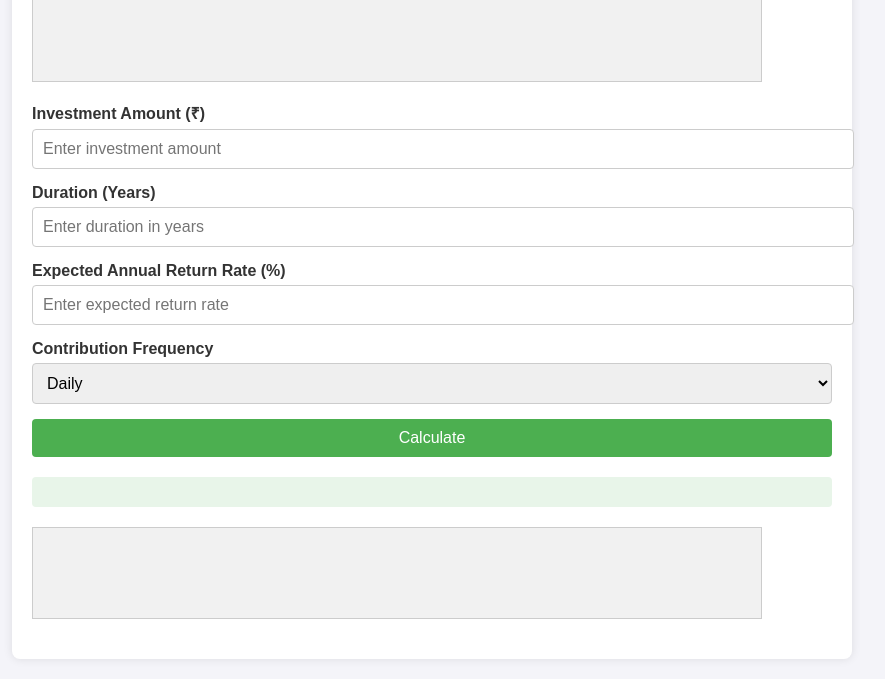
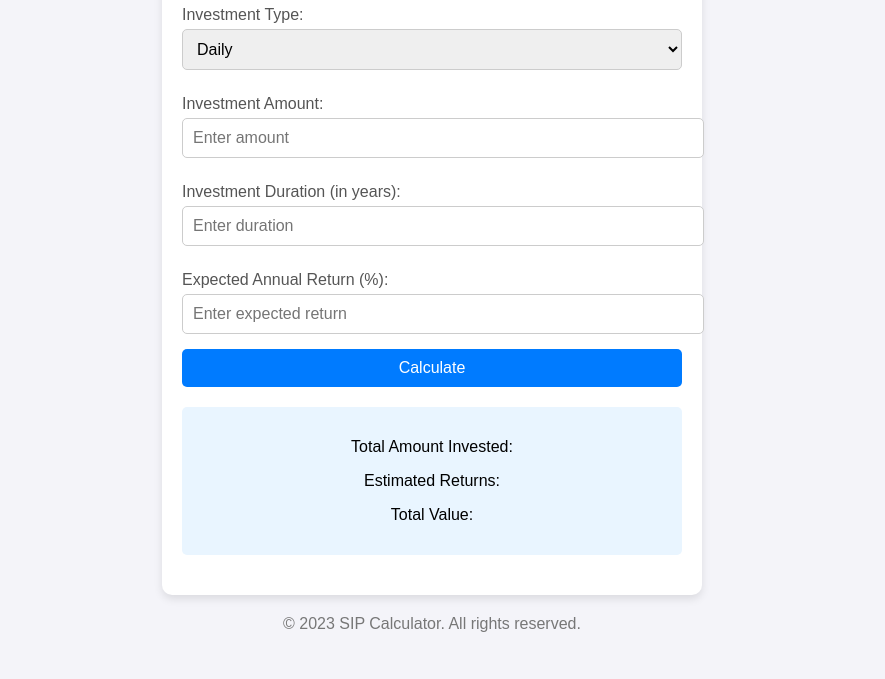
Before and after one commit to Bikrama25/tools, a plain HTML site: page SIP-calculator.html in a window 1280 px wide. Shown: the part 130-809 px from the top of the page, without its empty margins (208-1093 px from the left). Drawn offline with Linux system fonts and the light colour scheme.

Commit message:
Update SIP-calculator.html

```diff
--- a/SIP-calculator.html
+++ b/SIP-calculator.html
@@ -3,143 +3,113 @@
 <head>
   <meta charset="UTF-8">
   <meta name="viewport" content="width=device-width, initial-scale=1.0">
-    <meta name="description" content="Calculate your SIP returns with our responsive SIP Calculator. Optimized for daily, monthly, quarterly, and yearly contributions.">
-    <meta name="keywords" content="SIP Calculator, Investment Calculator, SIP Returns, Financial Planning">
+  <meta name="description" content="SIP Calculator - Calculate your Systematic Investment Plan returns with ease. Supports daily, monthly, quarterly, yearly, and lump-sum investments.">
+  <meta name="keywords" content="SIP Calculator, Investment Calculator, SIP Returns, Lump Sum Investment">
   <meta name="author" content="Your Name">
   <title>SIP Calculator - Calculate Your Investment Returns</title>
   <style>
     body {
       font-family: Arial, sans-serif;
+      background-color: #f4f4f9;
       margin: 0;
       padding: 0;
-            background-color: #f4f4f9;
-            color: #333;
+      display: flex;
+      justify-content: center;
+      align-items: center;
+      min-height: 100vh;
+      flex-direction: column;
     }
     .container {
-            max-width: 800px;
-            margin: 20px auto;
+      background: #fff;
       padding: 20px;
-            background: #fff;
-            border-radius: 8px;
-            box-shadow: 0 0 10px rgba(0, 0, 0, 0.1);
+      border-radius: 10px;
+      box-shadow: 0 4px 8px rgba(0, 0, 0, 0.1);
+      max-width: 500px;
+      width: 100%;
     }
     h1 {
       text-align: center;
-            color: #4CAF50;
+      color: #333;
     }
-        .form-group {
-            margin-bottom: 15px;
+    label {
+      display: block;
+      margin: 10px 0 5px;
+      color: #555;
     }
-        .form-group label {
-            display: block;
-            margin-bottom: 5px;
-            font-weight: bold;
-        }
-        .form-group input, .form-group select {
+    input, select {
       width: 100%;
       padding: 10px;
+      margin-bottom: 15px;
       border: 1px solid #ccc;
-            border-radius: 4px;
+      border-radius: 5px;
       font-size: 16px;
     }
-        .form-group input:focus, .form-group select:focus {
-            border-color: #4CAF50;
-            outline: none;
-        }
-        .btn {
-            display: block;
+    button {
       width: 100%;
       padding: 10px;
-            background-color: #4CAF50;
+      background-color: #007bff;
       color: #fff;
       border: none;
-            border-radius: 4px;
+      border-radius: 5px;
       font-size: 16px;
       cursor: pointer;
     }
-        .btn:hover {
-            background-color: #45a049;
+    button:hover {
+      background-color: #0056b3;
     }
     .result {
       margin-top: 20px;
       padding: 15px;
-            background-color: #e8f5e9;
-            border-radius: 4px;
+      background-color: #e9f5ff;
+      border-radius: 5px;
       text-align: center;
-            font-size: 18px;
-            color: #2e7d32;
     }
-        .ad-container {
+    .ads {
       margin: 20px 0;
       text-align: center;
     }
-        .ad-container ins {
-            display: inline-block;
-            width: 100%;
-            max-width: 728px;
-            height: 90px;
-            background-color: #f1f1f1;
-            border: 1px solid #ccc;
+    .ads ins {
+      display: block;
+      margin: 0 auto;
     }
-        @media (max-width: 600px) {
-            .container {
-                padding: 10px;
-            }
-            h1 {
-                font-size: 24px;
-            }
-            .form-group input, .form-group select {
-                font-size: 14px;
-            }
-            .btn {
-                font-size: 14px;
-            }
-            .result {
-                font-size: 16px;
-            }
+    footer {
+      margin-top: 20px;
+      text-align: center;
+      color: #777;
     }
   </style>
 </head>
 <body>
   <div class="container">
     <h1>SIP Calculator</h1>
-        <div class="ad-container">
-            <!-- Google AdSense Ad Unit -->
-            <ins class="adsbygoogle"
-                 style="display:block"
-                 data-ad-client="ca-pub-YOUR_AD_CLIENT_ID"
-                 data-ad-slot="YOUR_AD_SLOT_ID"
-                 data-ad-format="auto"
-                 data-full-width-responsive="true"></ins>
-            <script>
-                 (adsbygoogle = window.adsbygoogle || []).push({});
-            </script>
-        </div>
-        <div class="form-group">
-            <label for="investment">Investment Amount (₹)</label>
-            <input type="number" id="investment" placeholder="Enter investment amount">
-        </div>
-        <div class="form-group">
-            <label for="duration">Duration (Years)</label>
-            <input type="number" id="duration" placeholder="Enter duration in years">
-        </div>
-        <div class="form-group">
-            <label for="rate">Expected Annual Return Rate (%)</label>
-            <input type="number" id="rate" placeholder="Enter expected return rate">
-        </div>
-        <div class="form-group">
-            <label for="frequency">Contribution Frequency</label>
-            <select id="frequency">
+    <label for="investmentType">Investment Type:</label>
+    <select id="investmentType">
       <option value="daily">Daily</option>
       <option value="monthly">Monthly</option>
       <option value="quarterly">Quarterly</option>
       <option value="yearly">Yearly</option>
+      <option value="lumpSum">One-Time Lump Sum</option>
     </select>
+
+    <label for="amount">Investment Amount:</label>
+    <input type="number" id="amount" placeholder="Enter amount">
+
+    <label for="duration">Investment Duration (in years):</label>
+    <input type="number" id="duration" placeholder="Enter duration">
+
+    <label for="rate">Expected Annual Return (%):</label>
+    <input type="number" id="rate" placeholder="Enter expected return">
+
+    <button onclick="calculateSIP()">Calculate</button>
+
+    <div class="result" id="result">
+      <p>Total Amount Invested: <span id="totalInvested"></span></p>
+      <p>Estimated Returns: <span id="estimatedReturns"></span></p>
+      <p>Total Value: <span id="totalValue"></span></p>
     </div>
-        <button class="btn" onclick="calculateSIP()">Calculate</button>
-        <div class="result" id="result"></div>
-        <div class="ad-container">
-            <!-- Google AdSense Ad Unit -->
+
+    <!-- AdSense Ad Unit -->
+    <div class="ads">
       <ins class="adsbygoogle"
            style="display:block"
            data-ad-client="ca-pub-YOUR_AD_CLIENT_ID"
@@ -152,47 +122,60 @@
     </div>
   </div>
 
+  <footer>
+    &copy; 2023 SIP Calculator. All rights reserved.
+  </footer>
+
   <script>
     function calculateSIP() {
-            const investment = parseFloat(document.getElementById('investment').value);
+      const investmentType = document.getElementById('investmentType').value;
+      const amount = parseFloat(document.getElementById('amount').value);
       const duration = parseFloat(document.getElementById('duration').value);
       const rate = parseFloat(document.getElementById('rate').value);
-            const frequency = document.getElementById('frequency').value;
 
-            if (isNaN(investment) || isNaN(duration) || isNaN(rate)) {
-                document.getElementById('result').innerText = "Please enter valid numbers.";
+      if (isNaN(amount) || isNaN(duration) || isNaN(rate)) {
+        alert("Please enter valid values.");
         return;
       }
 
-            let n = 0; // Total number of contributions
-            let r = 0; // Rate of return per period
+      let totalInvested = 0;
+      let totalValue = 0;
 
-            switch (frequency) {
+      if (investmentType === 'lumpSum') {
+        // Lump-sum investment (compound interest formula)
+        totalInvested = amount;
+        totalValue = amount * Math.pow(1 + rate / 100, duration);
+      } else {
+        // SIP investment (future value of a series formula)
+        let n = 0; // Number of compounding periods per year
+        switch (investmentType) {
           case 'daily':
-                    n = duration * 365; // Daily contributions
-                    r = rate / 36500; // Daily rate of return
+            n = 365;
             break;
           case 'monthly':
-                    n = duration * 12; // Monthly contributions
-                    r = rate / 1200; // Monthly rate of return
+            n = 12;
             break;
           case 'quarterly':
-                    n = duration * 4; // Quarterly contributions (every 3 months)
-                    r = rate / 400; // Quarterly rate of return
+            n = 4;
             break;
           case 'yearly':
-                    n = duration; // Yearly contributions
-                    r = rate / 100; // Yearly rate of return
+            n = 1;
             break;
+          default:
+            alert("Invalid investment type.");
+            return;
+        }
+        const totalPayments = n * duration;
+        const ratePerPeriod = rate / n / 100;
+        totalInvested = amount * totalPayments;
+        totalValue = amount * ((Math.pow(1 + ratePerPeriod, totalPayments) - 1) / ratePerPeriod) * (1 + ratePerPeriod);
       }
 
-            const futureValue = investment * ((Math.pow(1 + r, n) - 1) / r) * (1 + r);
+      const estimatedReturns = totalValue - totalInvested;
 
-            if (isNaN(futureValue) || !isFinite(futureValue)) {
-                document.getElementById('result').innerText = "Invalid input or calculation error.";
-            } else {
-                document.getElementById('result').innerText = `Future Value: ₹${futureValue.toFixed(2)}`;
-            }
+      document.getElementById('totalInvested').textContent = `₹${totalInvested.toFixed(2)}`;
+      document.getElementById('estimatedReturns').textContent = `₹${estimatedReturns.toFixed(2)}`;
+      document.getElementById('totalValue').textContent = `₹${totalValue.toFixed(2)}`;
     }
   </script>
 </body>
```
Lines whose indentation alone changed are shown as unchanged.
